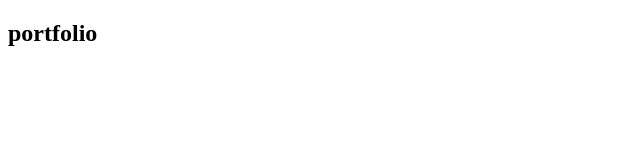
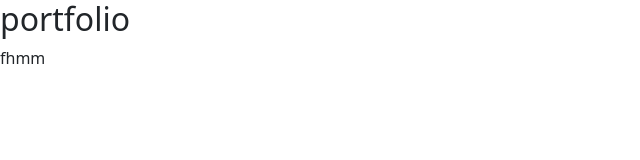
Before and after one commit to Geet-04/-My-Portfolio-, a website: page index.html in a window 1280 px wide. Shown: the whole page, without its empty margins (0-640 px from the left). Drawn offline with nearby package versions, Linux system fonts and the light colour scheme.

Commit message:
Update index.html

```diff
--- a/index.html
+++ b/index.html
@@ -4,8 +4,11 @@
    <meta charset="UTF-8">
    <meta name="viewport" content="width=device-width, initial-scale=1.0">
    <title>Portfolio</title>
+   <link href="https://cdn.jsdelivr.net/npm/bootstrap@5.3.3/dist/css/bootstrap.min.css" rel="stylesheet" integrity="sha384-QWTKZyjpPEjISv5WaRU9OFeRpok6YctnYmDr5pNlyT2bRjXh0JMhjY6hW+ALEwIH" crossorigin="anonymous">
+   <link rel="stylesheet" href="https://cdn.jsdelivr.net/npm/bootstrap-icons@1.11.3/font/bootstrap-icons.min.css">
 </head>
 <body>
-   <h2>portfolio</h2>
+   <h2 bg-danger text-white>portfolio</h2>
+   fhmm
 </body>
 </html>
```
